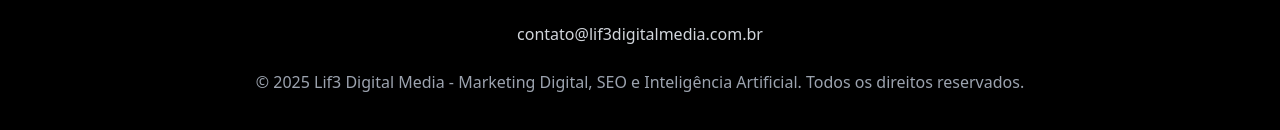
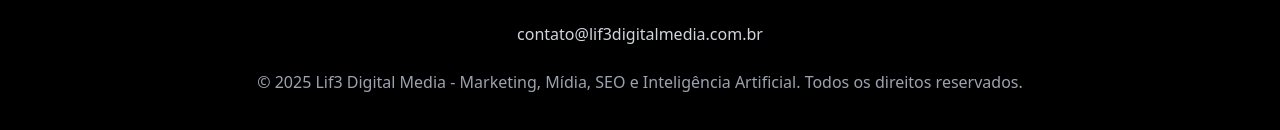
Before and after one commit to Andchiesa/lif3-site, a React (Vite) app: page / in a window 1280 px wide. Shown: the part 4087-4217 px from the top of the page. Built offline with nearby package versions, Linux system fonts and the light colour scheme.

Commit message:
Update App.tsx

```diff
--- a/src/App.tsx
+++ b/src/App.tsx
@@ -536,7 +536,7 @@ function App() {
               contato@lif3digitalmedia.com.br
             </a>
             <p className={`text-center ${theme.textMuted}`}>
-              © {new Date().getFullYear()} Lif3 Digital Media - Marketing Digital, SEO e Inteligência Artificial. Todos os direitos reservados.
+              © {new Date().getFullYear()} Lif3 Digital Media - Marketing, Mídia, SEO e Inteligência Artificial. Todos os direitos reservados.
             </p>
           </div>
         </div>
```
